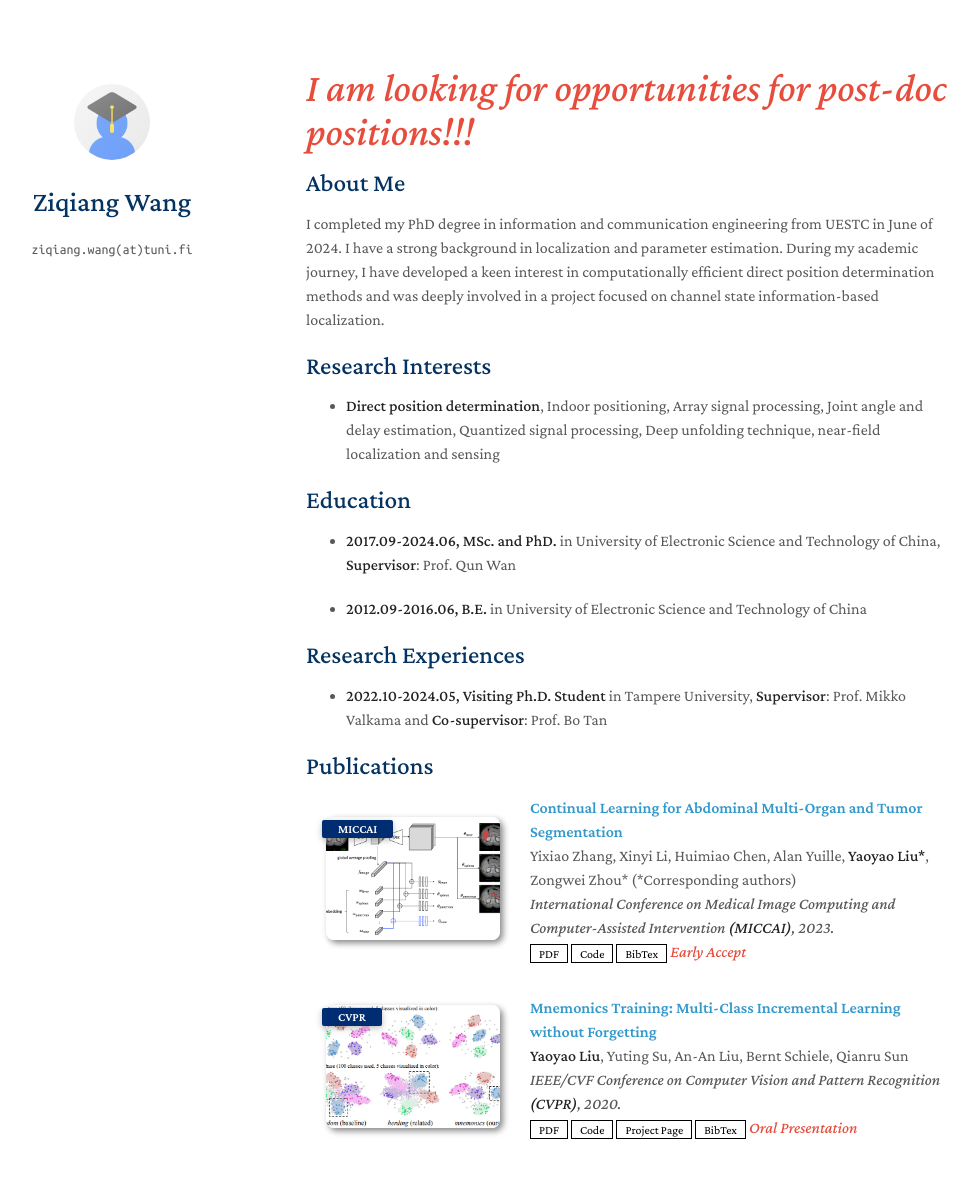
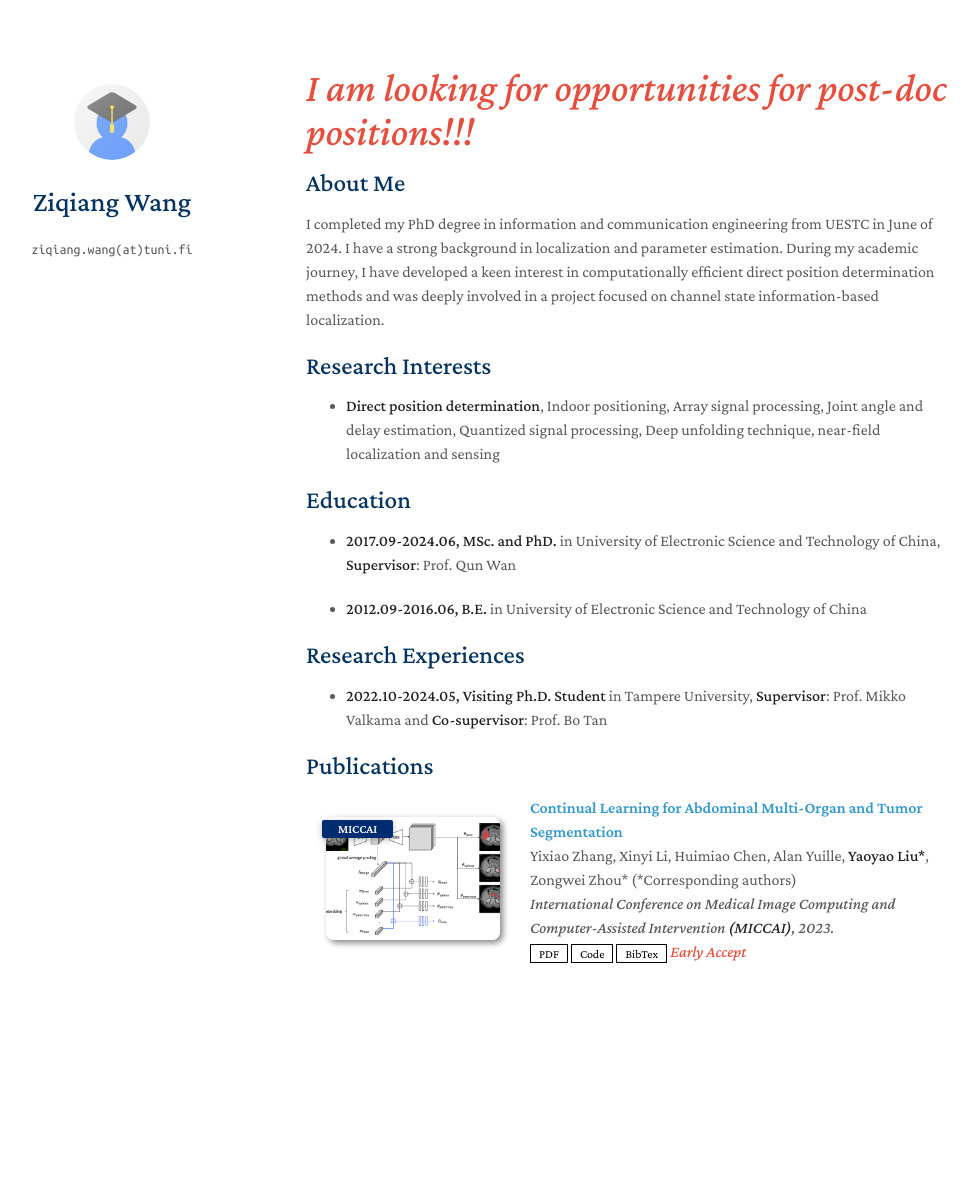
Before and after one commit to ZQiang-Wang/ZQiang-Wang.github.io, a Jekyll site: the page built from index.md, in a window 1280 px wide and 1266 px high. Shown: the top 1178 px of the window, without its empty margins (164-1142 px from the left). Built offline with Jekyll 4.4.1, drawn with Linux system fonts in a browser that asks for light colours; a style sheet for code colours, icons or effects is not loaded; our own code applies the rules of GitHub Pages for plain Markdown files.

Commit message:
Update publications.yml

```diff
--- a/_data/publications.yml
+++ b/_data/publications.yml
@@ -9,14 +9,3 @@
     bibtex: https://bib.yliu.me/MICCAI23.txt
     image: ./assets/img/teaser_example_2.png
     notes: Early Accept
-
-  - title: "Mnemonics Training: Multi-Class Incremental Learning without Forgetting"
-    authors: <strong>Yaoyao Liu</strong>, Yuting Su, An-An Liu, Bernt Schiele, Qianru Sun
-    conference_short: CVPR
-    conference: IEEE/CVF Conference on Computer Vision and Pattern Recognition <strong>(CVPR)</strong>, 2020.
-    pdf: https://arxiv.org/pdf/2002.10211.pdf
-    code: https://github.com/yaoyao-liu/class-incremental-learning/tree/main/mnemonics-training
-    page: https://class-il.mpi-inf.mpg.de/mnemonics/
-    bibtex: https://class-il.mpi-inf.mpg.de/mnemonics/
-    notes: Oral Presentation
-    image: ./assets/img/teaser_example.png
```
